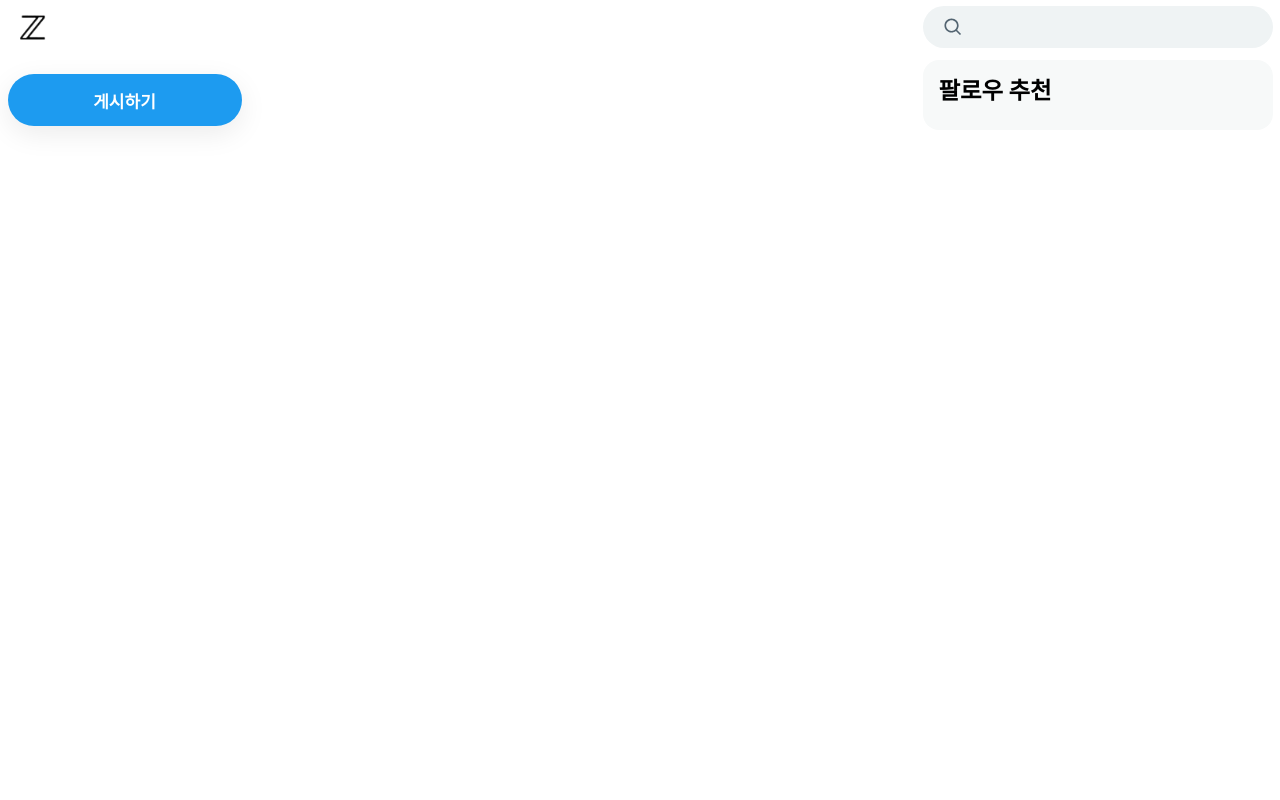
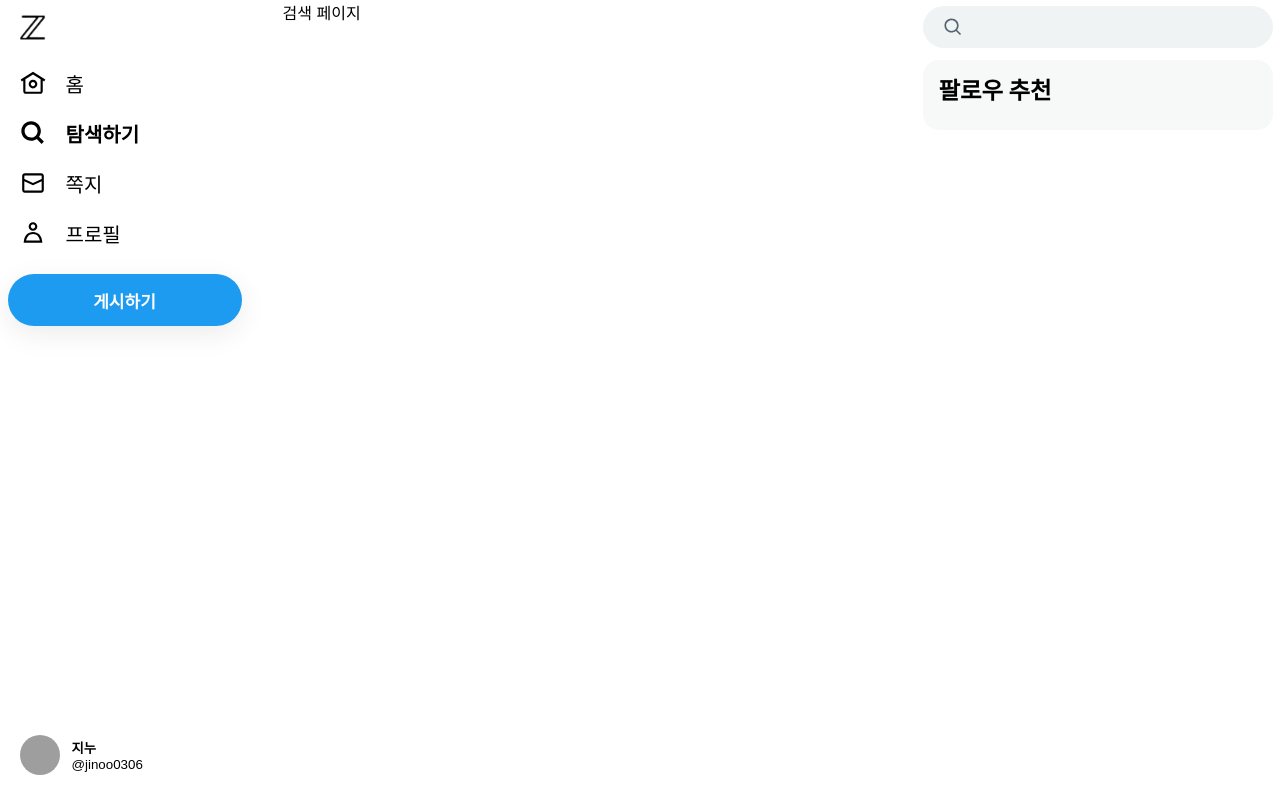
Before and after one commit to jinoo0306/Next-React-Query-SNS-, a Next.js app: page /search in a window 1280 px wide. Built offline with nearby package versions, Linux system fonts and the light colour scheme; grey boxes are pictures that could not be loaded.

Commit message:
session : ch2 useSelectedLayoutSegment로 ActiveLink만들기

```diff
--- a/next.config.mjs
+++ b/next.config.mjs
@@ -1,4 +1,8 @@
 /** @type {import('next').NextConfig} */
-const nextConfig = {};
+const nextConfig = {
+  images: {
+    domains: ["i.ibb.co"],
+  },
+};
 
 export default nextConfig;
--- /dev/null
+++ b/src/app/(afterLogin)/_components/LogoutButton.tsx
@@ -0,0 +1,29 @@
+"use client";
+
+import style from "./logoutButton.module.css";
+import Image from "next/image";
+
+function LogoutButton() {
+  const me = {
+    // 임시로 내 정보 있는것처럼
+    id: "jinoo0306",
+    nickname: "지누",
+    image: "https://i.ibb.co/hYgZQRL/Kakao-Talk-Photo-2024-03-01-19-01-38.png",
+  };
+
+  const onLogout = () => {};
+
+  return (
+    <button className={style.logOutButton} onClick={onLogout}>
+      <div className={style.logOutUserImage}>
+        <Image src={me.image} alt={me.id} width={40} height={40} />
+      </div>
+      <div className={style.logOutUserName}>
+        <div>{me.nickname}</div>
+        <div>@{me.id}</div>
+      </div>
+    </button>
+  );
+}
+
+export default LogoutButton;
--- /dev/null
+++ b/src/app/(afterLogin)/_components/NavMenu.tsx
@@ -0,0 +1,161 @@
+"use client";
+
+import style from "./navMenu.module.css";
+import { useSelectedLayoutSegment } from "next/navigation";
+import Link from "next/link";
+
+export default function NavMenu() {
+  const segment = useSelectedLayoutSegment();
+  console.log(segment);
+  const me = {
+    // 임시로 내 정보 있는것처럼
+    id: "jinoo0306",
+  };
+
+  return (
+    <>
+      <li>
+        <Link href="/home">
+          <div className={style.navPill}>
+            {segment === "home" ? (
+              <>
+                <svg
+                  width={26}
+                  viewBox="0 0 24 24"
+                  aria-hidden="true"
+                  className="r-18jsvk2 r-4qtqp9 r-yyyyoo r-lwhw9o r-dnmrzs r-bnwqim r-1plcrui r-lrvibr r-cnnz9e"
+                >
+                  <g>
+                    <path d="M12 1.696L.622 8.807l1.06 1.696L3 9.679V19.5C3 20.881 4.119 22 5.5 22h13c1.381 0 2.5-1.119 2.5-2.5V9.679l1.318.824 1.06-1.696L12 1.696zM12 16.5c-1.933 0-3.5-1.567-3.5-3.5s1.567-3.5 3.5-3.5 3.5 1.567 3.5 3.5-1.567 3.5-3.5 3.5z"></path>
+                  </g>
+                </svg>
+                <div style={{ fontWeight: "bold" }}>홈</div>
+              </>
+            ) : (
+              <>
+                <svg
+                  width={26}
+                  viewBox="0 0 24 24"
+                  aria-hidden="true"
+                  className="r-18jsvk2 r-4qtqp9 r-yyyyoo r-lwhw9o r-dnmrzs r-bnwqim r-1plcrui r-lrvibr r-cnnz9e"
+                >
+                  <g>
+                    <path d="M12 9c-2.209 0-4 1.791-4 4s1.791 4 4 4 4-1.791 4-4-1.791-4-4-4zm0 6c-1.105 0-2-.895-2-2s.895-2 2-2 2 .895 2 2-.895 2-2 2zm0-13.304L.622 8.807l1.06 1.696L3 9.679V19.5C3 20.881 4.119 22 5.5 22h13c1.381 0 2.5-1.119 2.5-2.5V9.679l1.318.824 1.06-1.696L12 1.696zM19 19.5c0 .276-.224.5-.5.5h-13c-.276 0-.5-.224-.5-.5V8.429l7-4.375 7 4.375V19.5z"></path>
+                  </g>
+                </svg>
+                <div>홈</div>
+              </>
+            )}
+          </div>
+        </Link>
+      </li>
+      <li>
+        <Link href="/explore">
+          <div className={style.navPill}>
+            {segment && ["search", "explore"].includes(segment) ? (
+              <>
+                <svg
+                  width={26}
+                  viewBox="0 0 24 24"
+                  aria-hidden="true"
+                  className="r-18jsvk2 r-4qtqp9 r-yyyyoo r-lwhw9o r-dnmrzs r-bnwqim r-1plcrui r-lrvibr r-cnnz9e"
+                >
+                  <g>
+                    <path d="M10.25 4.25c-3.314 0-6 2.686-6 6s2.686 6 6 6c1.657 0 3.155-.67 4.243-1.757 1.087-1.088 1.757-2.586 1.757-4.243 0-3.314-2.686-6-6-6zm-9 6c0-4.971 4.029-9 9-9s9 4.029 9 9c0 1.943-.617 3.744-1.664 5.215l4.475 4.474-2.122 2.122-4.474-4.475c-1.471 1.047-3.272 1.664-5.215 1.664-4.971 0-9-4.029-9-9z"></path>
+                  </g>
+                </svg>
+                <div style={{ fontWeight: "bold" }}>탐색하기</div>
+              </>
+            ) : (
+              <>
+                <svg
+                  width={26}
+                  viewBox="0 0 24 24"
+                  aria-hidden="true"
+                  className="r-18jsvk2 r-4qtqp9 r-yyyyoo r-lwhw9o r-dnmrzs r-bnwqim r-1plcrui r-lrvibr r-cnnz9e"
+                >
+                  <g>
+                    <path d="M10.25 3.75c-3.59 0-6.5 2.91-6.5 6.5s2.91 6.5 6.5 6.5c1.795 0 3.419-.726 4.596-1.904 1.178-1.177 1.904-2.801 1.904-4.596 0-3.59-2.91-6.5-6.5-6.5zm-8.5 6.5c0-4.694 3.806-8.5 8.5-8.5s8.5 3.806 8.5 8.5c0 1.986-.682 3.815-1.824 5.262l4.781 4.781-1.414 1.414-4.781-4.781c-1.447 1.142-3.276 1.824-5.262 1.824-4.694 0-8.5-3.806-8.5-8.5z"></path>
+                  </g>
+                </svg>
+                <div>탐색하기</div>
+              </>
+            )}
+          </div>
+        </Link>
+      </li>
+      <li>
+        <Link href="/messages">
+          <div className={style.navPill}>
+            {segment === "messages" ? (
+              <>
+                <svg
+                  width={26}
+                  viewBox="0 0 24 24"
+                  aria-hidden="true"
+                  className="r-18jsvk2 r-4qtqp9 r-yyyyoo r-lwhw9o r-dnmrzs r-bnwqim r-1plcrui r-lrvibr r-cnnz9e"
+                >
+                  <g>
+                    <path d="M1.998 4.499c0-.828.671-1.499 1.5-1.499h17c.828 0 1.5.671 1.5 1.499v2.858l-10 4.545-10-4.547V4.499zm0 5.053V19.5c0 .828.671 1.5 1.5 1.5h17c.828 0 1.5-.672 1.5-1.5V9.554l-10 4.545-10-4.547z"></path>
+                  </g>
+                </svg>
+                <div style={{ fontWeight: "bold" }}>쪽지</div>
+              </>
+            ) : (
+              <>
+                <svg
+                  width={26}
+                  viewBox="0 0 24 24"
+                  aria-hidden="true"
+                  className="r-18jsvk2 r-4qtqp9 r-yyyyoo r-lwhw9o r-dnmrzs r-bnwqim r-1plcrui r-lrvibr r-cnnz9e"
+                >
+                  <g>
+                    <path d="M1.998 5.5c0-1.381 1.119-2.5 2.5-2.5h15c1.381 0 2.5 1.119 2.5 2.5v13c0 1.381-1.119 2.5-2.5 2.5h-15c-1.381 0-2.5-1.119-2.5-2.5v-13zm2.5-.5c-.276 0-.5.224-.5.5v2.764l8 3.638 8-3.636V5.5c0-.276-.224-.5-.5-.5h-15zm15.5 5.463l-8 3.636-8-3.638V18.5c0 .276.224.5.5.5h15c.276 0 .5-.224.5-.5v-8.037z"></path>
+                  </g>
+                </svg>
+                <div>쪽지</div>
+              </>
+            )}
+          </div>
+        </Link>
+      </li>
+      {me?.id && (
+        <li>
+          <Link href={`/${me?.id}`}>
+            <div className={style.navPill}>
+              {segment === me.id ? (
+                <>
+                  <svg
+                    width={26}
+                    viewBox="0 0 24 24"
+                    aria-hidden="true"
+                    className="r-18jsvk2 r-4qtqp9 r-yyyyoo r-lwhw9o r-dnmrzs r-bnwqim r-1plcrui r-lrvibr r-cnnz9e"
+                  >
+                    <g>
+                      <path d="M17.863 13.44c1.477 1.58 2.366 3.8 2.632 6.46l.11 1.1H3.395l.11-1.1c.266-2.66 1.155-4.88 2.632-6.46C7.627 11.85 9.648 11 12 11s4.373.85 5.863 2.44zM12 2C9.791 2 8 3.79 8 6s1.791 4 4 4 4-1.79 4-4-1.791-4-4-4z"></path>
+                    </g>
+                  </svg>
+                  <div style={{ fontWeight: "bold" }}>프로필</div>
+                </>
+              ) : (
+                <>
+                  <svg
+                    width={26}
+                    viewBox="0 0 24 24"
+                    aria-hidden="true"
+                    className="r-18jsvk2 r-4qtqp9 r-yyyyoo r-lwhw9o r-dnmrzs r-bnwqim r-1plcrui r-lrvibr r-cnnz9e"
+                  >
+                    <g>
+                      <path d="M5.651 19h12.698c-.337-1.8-1.023-3.21-1.945-4.19C15.318 13.65 13.838 13 12 13s-3.317.65-4.404 1.81c-.922.98-1.608 2.39-1.945 4.19zm.486-5.56C7.627 11.85 9.648 11 12 11s4.373.85 5.863 2.44c1.477 1.58 2.366 3.8 2.632 6.46l.11 1.1H3.395l.11-1.1c.266-2.66 1.155-4.88 2.632-6.46zM12 4c-1.105 0-2 .9-2 2s.895 2 2 2 2-.9 2-2-.895-2-2-2zM8 6c0-2.21 1.791-4 4-4s4 1.79 4 4-1.791 4-4 4-4-1.79-4-4z"></path>
+                    </g>
+                  </svg>
+                  <div>프로필</div>
+                </>
+              )}
+            </div>
+          </Link>
+        </li>
+      )}
+    </>
+  );
+}
--- /dev/null
+++ b/src/app/(afterLogin)/_components/logoutButton.module.css
@@ -0,0 +1,31 @@
+.logOutButton {
+  width: 258px;
+  height: 66px;
+  padding: 12px;
+  display: flex;
+  margin: 12px 0;
+  cursor: pointer;
+  border: none;
+  align-items: center;
+  background-color: #fff;
+  text-align: left;
+}
+.logOutButton:hover {
+  background-color: rgba(15, 20, 25, 0.1);
+  border-radius: 33px;
+}
+.logOutUserImage {
+  display: flex;
+  align-items: center;
+}
+.logOutUserImage img {
+  width: 40px;
+  height: 40px; /* 세로 크기를 가로 크기와 동일하게 설정 */
+  border-radius: 50%; /* 원형 이미지로 만들기 */
+}
+.logOutUserName {
+  margin: 0 12px;
+}
+.logOutUserName > div:first-child {
+  font-weight: bold;
+}
--- /dev/null
+++ b/src/app/(afterLogin)/_components/navMenu.module.css
@@ -0,0 +1,16 @@
+.navPill {
+  display: inline-flex;
+  height: 50px;
+  padding: 12px;
+  align-items: center;
+}
+.navPill:hover {
+  background-color: rgba(15, 20, 25, 0.1);
+  border-radius: 29px;
+}
+
+.navPill > div {
+  margin-left: 20px;
+  margin-right: 16px;
+  font-size: 20px;
+}
--- a/src/app/(afterLogin)/explore/page.tsx
+++ b/src/app/(afterLogin)/explore/page.tsx
@@ -1,7 +1,7 @@
 import React from "react";
 
 function page() {
-  return <div></div>;
+  return <div>검색 페이지</div>;
 }
 
 export default page;
--- a/src/app/(afterLogin)/layout.tsx
+++ b/src/app/(afterLogin)/layout.tsx
@@ -3,8 +3,10 @@ import style from "./layout.module.css";
 import Link from "next/link";
 import Image from "next/image";
 import ZLogo from "@/public/zlogo.png";
+import NavMenu from "@src/app/(afterLogin)/_components/NavMenu";
+import LogoutButton from "@src/app/(afterLogin)/_components/LogoutButton";
 
-function Layout({ children }: layoutProps) {
+function AfterLogin({ children }: layoutProps) {
   return (
     <div className={style.container}>
       <header className={style.leftSectionWrapper}>
@@ -16,12 +18,14 @@ function Layout({ children }: layoutProps) {
               </div>
             </Link>
             <nav>
-              <ul>{/* <NavMenu /> */}</ul>
+              <ul>
+                <NavMenu />
+              </ul>
               <Link href="/compose/tweet" className={style.postButton}>
                 게시하기
               </Link>
             </nav>
-            {/* <LogoutButton /> */}
+            <LogoutButton />
           </div>
         </section>
       </header>
@@ -53,4 +57,4 @@ function Layout({ children }: layoutProps) {
   );
 }
 
-export default Layout;
+export default AfterLogin;
--- a/src/app/(afterLogin)/search/page.tsx
+++ b/src/app/(afterLogin)/search/page.tsx
@@ -1,7 +1,7 @@
 import React from "react";
 
 function page() {
-  return <div></div>;
+  return <div>검색 페이지</div>;
 }
 
 export default page;
```
